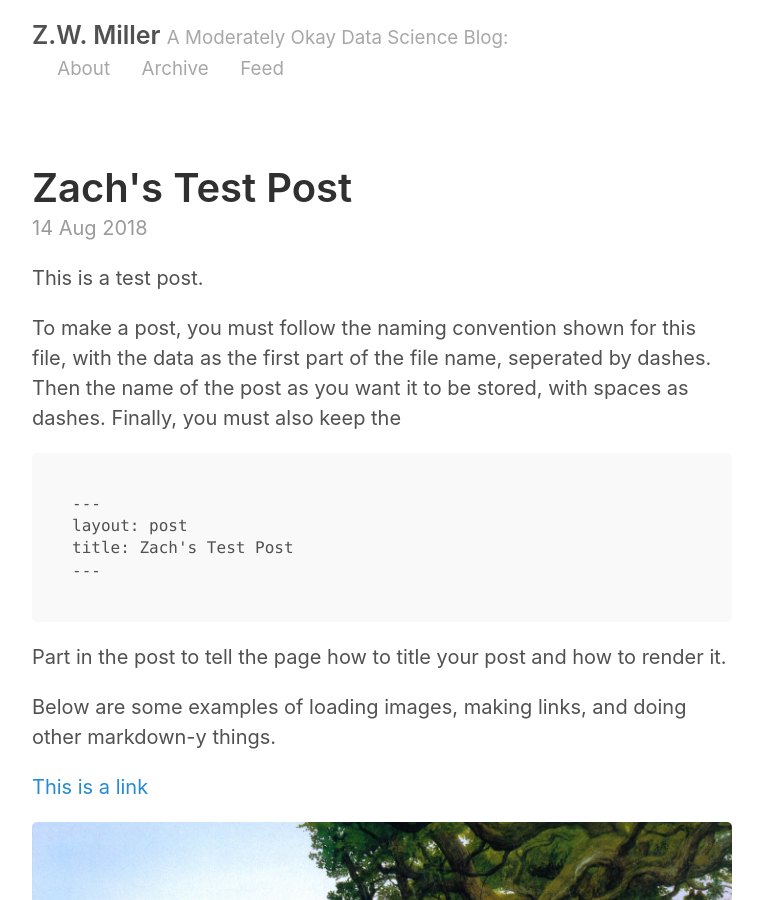
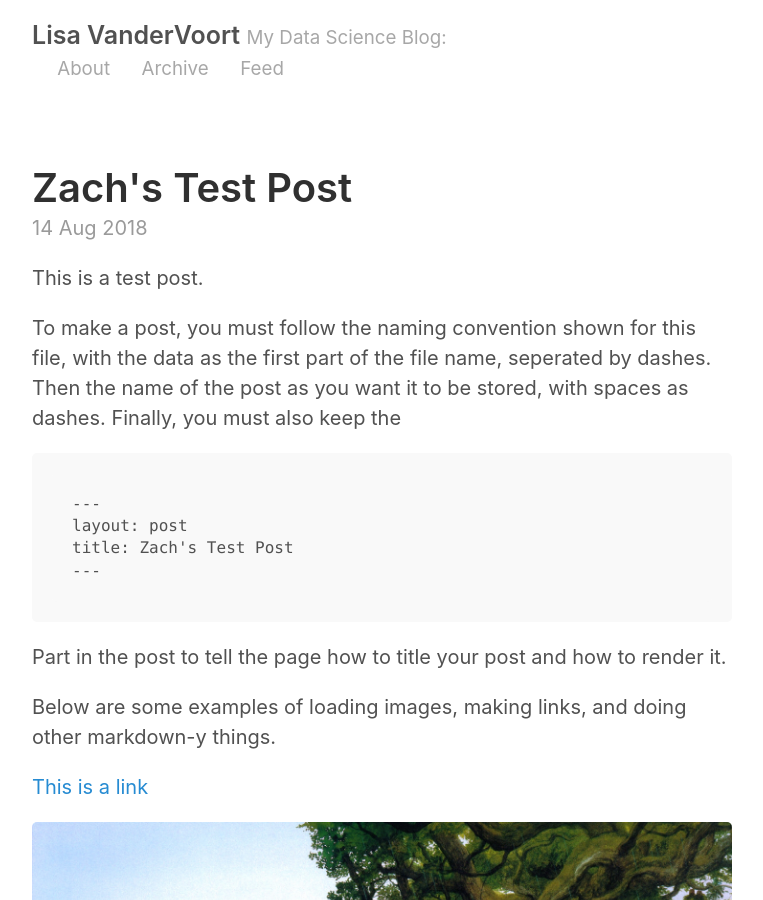
Before and after one commit to lvandervoort89/lvandervoort89.github.io, a Jekyll site: the page built from index.html, in a window 1280 px wide and 900 px high. Shown: the whole window, without its empty margins (258-1021 px from the left). Built offline with Jekyll 4.4.1, drawn with Linux system fonts in a browser that asks for light colours; the list of posts is cut into pages by our own code.

Commit message:
Updated config file

```diff
--- a/_config.yml
+++ b/_config.yml
@@ -2,9 +2,9 @@
 permalink:           pretty
 
 # Setup
-title:               Z.W. Miller
-tagline:             A Moderately Okay Data Science Blog
-url:                 http://zwmiller.github.io
+title:               Lisa VanderVoort
+tagline:             My Data Science Blog
+url:                 http://lvandervoort89.github.io
 paginate:            2
 baseurl:             ""
 
@@ -17,14 +17,13 @@ sass:
 
 # About/contact
 author:
-  name:              Zach Miller
-  url:               https://twitter.com/zaglamir
-  email:             zach@thisismetis.com
+  name:              Lisa VanderVoort
+  email:             lisa.vandervoort@gmail.com
 
 # Custom vars
 version:             2.0.0
 github:
-  repo:              https://github.com/zwmiller
+  repo:              https://github.com/lvandervoort89
 
 # Gems
 gems:
```
